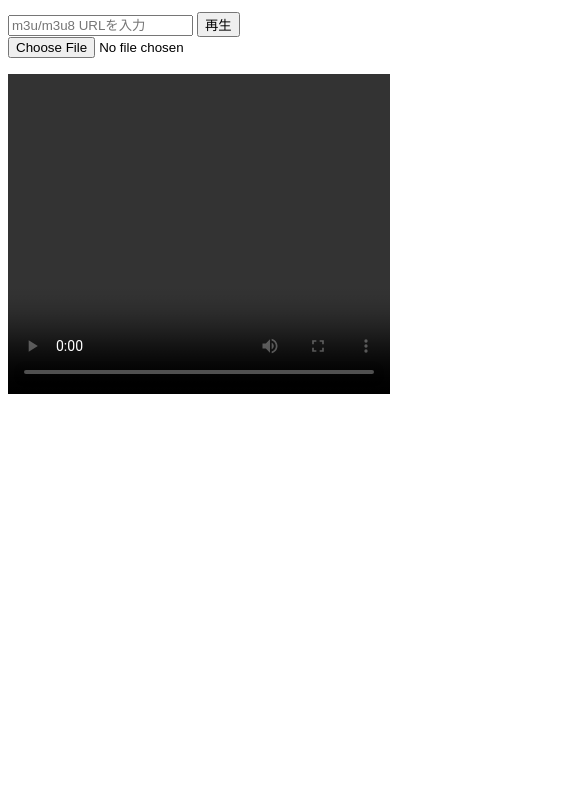
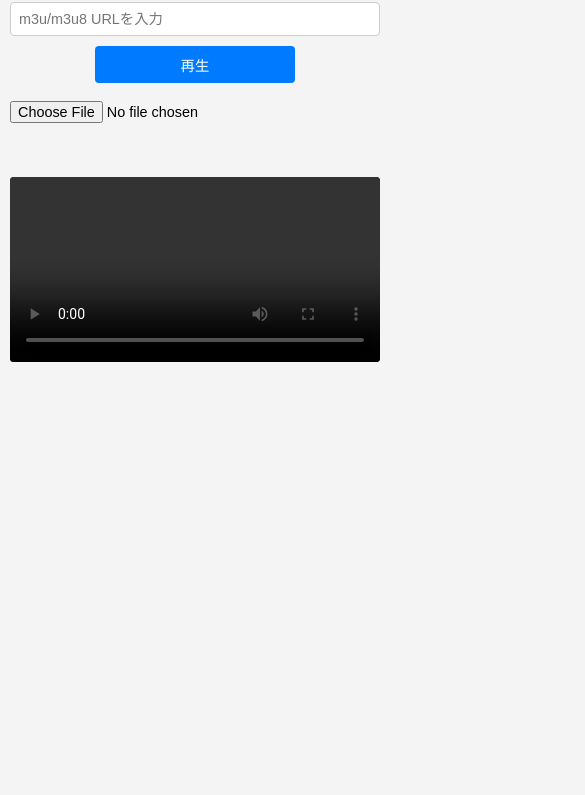
Before and after one commit to Hayato040404/Web-VLC-Player, a plain HTML site: page index.html in a window 390 px wide. Shown: the part 68-863 px from the top of the page, 585 px wide, since content can reach past the window. Drawn offline with nearby package versions, Linux system fonts and the light colour scheme.

Commit message:
Update index.html

```diff
--- a/index.html
+++ b/index.html
@@ -2,8 +2,105 @@
 <html lang="ja">
 <head>
     <meta charset="UTF-8">
+    <meta name="viewport" content="width=device-width, initial-scale=1.0">
     <title>Web VLC Player</title>
     <script src="https://cdn.jsdelivr.net/npm/hls.js@latest"></script>
+    <style>
+        body {
+            font-family: Arial, sans-serif;
+            margin: 0;
+            padding: 20px;
+            background-color: #f4f4f4;
+            display: flex;
+            flex-direction: column;
+            align-items: center;
+            min-height: 100vh;
+        }
+        h1 {
+            font-size: 2rem;
+            margin-bottom: 1rem;
+            text-align: center;
+        }
+        #streamUrl {
+            width: 100%;
+            max-width: 600px;
+            padding: 10px;
+            margin-bottom: 10px;
+            font-size: 1rem;
+            border: 1px solid #ccc;
+            border-radius: 4px;
+            box-sizing: border-box;
+        }
+        button {
+            padding: 10px 20px;
+            font-size: 1rem;
+            background-color: #007bff;
+            color: white;
+            border: none;
+            border-radius: 4px;
+            cursor: pointer;
+            margin-bottom: 10px;
+            width: 100%;
+            max-width: 200px;
+        }
+        button:hover {
+            background-color: #0056b3;
+        }
+        #m3uFile {
+            margin-bottom: 10px;
+            width: 100%;
+            max-width: 600px;
+        }
+        #channelList {
+            list-style: none;
+            padding: 0;
+            width: 100%;
+            max-width: 600px;
+            margin-bottom: 20px;
+        }
+        #channelList li {
+            background-color: white;
+            padding: 15px;
+            margin-bottom: 5px;
+            border-radius: 4px;
+            cursor: pointer;
+            font-size: 1rem;
+            transition: background-color 0.2s;
+        }
+        #channelList li:hover {
+            background-color: #e0e0e0;
+        }
+        #videoPlayer {
+            width: 100%;
+            max-width: 640px;
+            height: auto;
+            background-color: black;
+            border-radius: 4px;
+        }
+        @media (max-width: 600px) {
+            body {
+                padding: 10px;
+            }
+            h1 {
+                font-size: 1.5rem;
+            }
+            #streamUrl, #m3uFile {
+                font-size: 0.9rem;
+                padding: 8px;
+            }
+            button {
+                font-size: 0.9rem;
+                padding: 8px 16px;
+            }
+            #channelList li {
+                font-size: 0.9rem;
+                padding: 12px;
+            }
+            #videoPlayer {
+                max-width: 100%;
+            }
+        }
+    </style>
 </head>
 <body>
     <h1>Web VLC Player</h1>
@@ -11,7 +108,7 @@
     <button onclick="playStream()">再生</button>
     <input type="file" id="m3uFile" accept=".m3u,.m3u8">
     <ul id="channelList"></ul>
-    <video id="videoPlayer" controls width="640"></video>
+    <video id="videoPlayer" controls></video>
 
     <script>
         const video = document.getElementById('videoPlayer');
```
